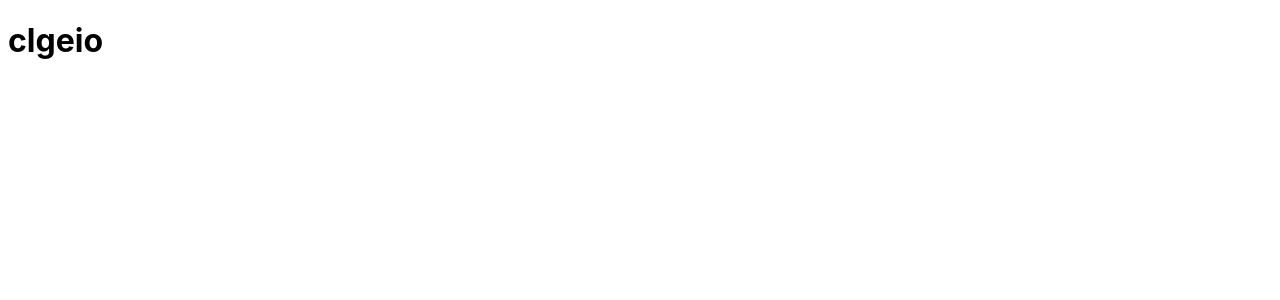
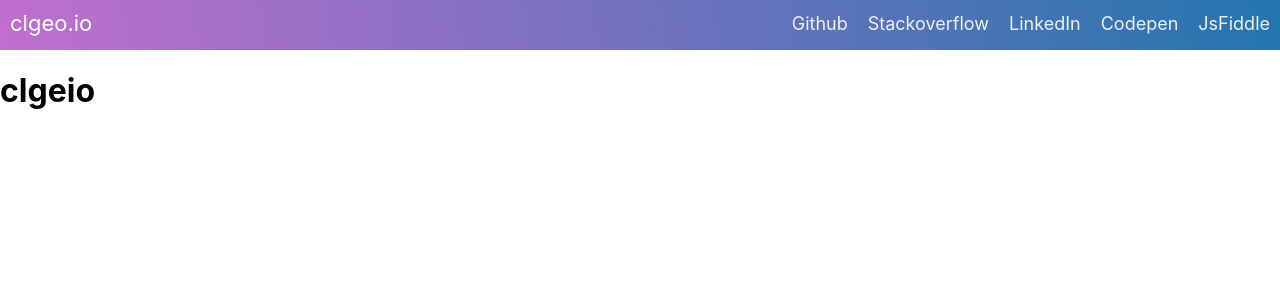
Before and after one commit to clgeoio/main-site, a Next.js app: page / in a window 1280 px wide. Shown: the top 300 px of the page. Built offline with nearby package versions, Linux system fonts and the light colour scheme.

Commit message:
wip:nav bar

```diff
--- a/design/GlobalStyles.ts
+++ b/design/GlobalStyles.ts
@@ -1,6 +1,7 @@
 import { createGlobalStyle } from "styled-components";
 const GlobalStyles = createGlobalStyle`
   body {
+    margin: 0;
     font-family: -apple-system,system-ui,BlinkMacSystemFont,Segoe UI,Roboto,Helvetica Neue,Fira Sans,Ubuntu,Oxygen,Oxygen Sans,Cantarell,Droid Sans,Lucida Grande,Helvetica,Arial,sans-serif,Apple Color Emoji,Segoe UI Emoji,Segoe UI Emoji,Segoe UI Symbol,Hiragino Kaku Gothic Pro,Meiryo,Hiragino Sans GB W3,Noto Naskh Arabic,Droid Arabic Naskh,Geeza Pro,Simplified Arabic,Noto Sans Thai,Thonburi,Dokchampa,Droid Sans Thai,Droid Sans Fallback,'.SFNSDisplay-Regular',Heiti SC,Microsoft Yahei;
   }
 `;
--- /dev/null
+++ b/design/navigation/Navbar.tsx
@@ -0,0 +1,135 @@
+import styled from "styled-components";
+import Link from "next/link";
+import { greaterThanMd } from "../helpers/breakpoints";
+
+const backgroundColor = "#4d4d4d";
+
+const Nav = styled.nav`
+  height: 50px;
+  width: 100%;
+  background-image: linear-gradient(260deg, #2376ae 0%, #c16ecf 100%);
+  position: relative;
+`;
+
+const Header = styled.div`
+  display: inline;
+`;
+
+const Title = styled.div`
+  display: inline-block;
+  font-size: 22px;
+  color: #fff;
+  padding: 10px 10px 10px 10px;
+`;
+
+const HamburgerContainer = styled.div`
+  display: inline-block;
+  position: absolute;
+  right: 0px;
+  top: 0px;
+
+  ${greaterThanMd`
+        display: none;
+    `}
+`;
+
+const Hamburger = styled.label`
+  display: inline-block;
+  width: 50px;
+  height: 50px;
+  padding: 13px;
+
+  > span {
+    display: block;
+    width: 25px;
+    height: 10px;
+    border-top: 2px solid #eee;
+  }
+`;
+
+const Links = styled.div`
+  position: absolute;
+  display: block;
+  width: 100%;
+  height: 0px;
+  background-color: #333;
+  transition: all 0.3s ease-in;
+  overflow-y: hidden;
+  top: 50px;
+  left: 0px;
+
+  ${greaterThanMd`
+    position: initial;
+    display: inline;
+    background-color: transparent;
+    float: right;
+    font-size: 18px;
+    height: auto;
+    width: auto;
+  `}
+`;
+
+const HiddenCheck = styled.input`
+  display: none;
+
+  &:checked + ${Links} {
+    height: calc(100vh - 50px);
+    overflow-y: auto;
+  }
+`;
+
+const StyledLink = styled.a`
+  display: block;
+  width: 100%;
+  padding: 13px 10px 13px 10px;
+  text-decoration: none;
+  color: #efefef;
+
+  ${greaterThanMd`
+    display: inline-block;
+    width: auto;
+    `}
+
+  &:hover {
+    background-color: rgba(0, 0, 0, 0.3);
+  }
+`;
+
+interface NavbarProps {
+  title: string;
+}
+
+const Navbar: React.FunctionComponent<NavbarProps> = ({ title }) => {
+  return (
+    <Nav>
+      <Header>
+        <Title>{title}</Title>
+      </Header>
+      <HamburgerContainer>
+        <Hamburger htmlFor="nav-check">
+          <span></span>
+          <span></span>
+          <span></span>
+        </Hamburger>
+      </HamburgerContainer>
+      <HiddenCheck id="nav-check" type="checkbox" />
+      <Links>
+        <Link href="https://github.com" passHref>
+          <StyledLink>Github</StyledLink>
+        </Link>
+        <StyledLink href="http://stackoverflow.com/users/4084003/">
+          Stackoverflow
+        </StyledLink>
+        <StyledLink href="https://in.linkedin.com/in/jonesvinothjoseph">
+          LinkedIn
+        </StyledLink>
+        <StyledLink href="https://codepen.io/jo_Geek/">Codepen</StyledLink>
+        <StyledLink href="https://jsfiddle.net/user/jo_Geek/">
+          JsFiddle
+        </StyledLink>
+      </Links>
+    </Nav>
+  );
+};
+
+export { Navbar };
--- a/package.json
+++ b/package.json
@@ -20,6 +20,7 @@
     "@types/node": "^12.12.31",
     "@types/react": "^16.9.25",
     "@types/styled-components": "^5.0.1",
+    "babel-plugin-styled-components": "^1.10.7",
     "typescript": "^3.8.3"
   }
 }
--- /dev/null
+++ b/pages/_document.tsx
@@ -0,0 +1,29 @@
+import Document from "next/document";
+import { ServerStyleSheet } from "styled-components";
+
+export default class MyDocument extends Document {
+  static async getInitialProps(ctx) {
+    const sheet = new ServerStyleSheet();
+    const originalRenderPage = ctx.renderPage;
+
+    try {
+      ctx.renderPage = () =>
+        originalRenderPage({
+          enhanceApp: App => props => sheet.collectStyles(<App {...props} />)
+        });
+
+      const initialProps = await Document.getInitialProps(ctx);
+      return {
+        ...initialProps,
+        styles: (
+          <>
+            {initialProps.styles}
+            {sheet.getStyleElement()}
+          </>
+        )
+      };
+    } finally {
+      sheet.seal();
+    }
+  }
+}
--- a/pages/about/index.tsx
+++ /dev/null
@@ -1,5 +0,0 @@
-const About: React.FunctionComponent = () => {
-  return <div>About</div>;
-};
-
-export default About;
--- a/pages/index.tsx
+++ b/pages/index.tsx
@@ -1,8 +1,18 @@
 import { GlobalStyles } from "../design/GlobalStyles";
+
+import Head from "next/head";
+import { Navbar } from "../design/navigation/Navbar";
 const Index: React.FunctionComponent = () => {
   return (
     <div>
+      <Head>
+        <meta charSet="utf-8" />
+        <meta name="viewport" content="width=device-width, initial-scale=1" />
+        <meta name="description" content="clgeo.io software engineer" />
+        <title>clgeo.io</title>
+      </Head>
       <GlobalStyles />
+      <Navbar title="clgeo.io" />
       <h1>clgeio</h1>
     </div>
   );
```
Also changed, not shown: design/helpers/breakpoints.ts (added, +134 -0 lines), .babelrc (added), 1 other file (tests, documents, lock files or other folders).
